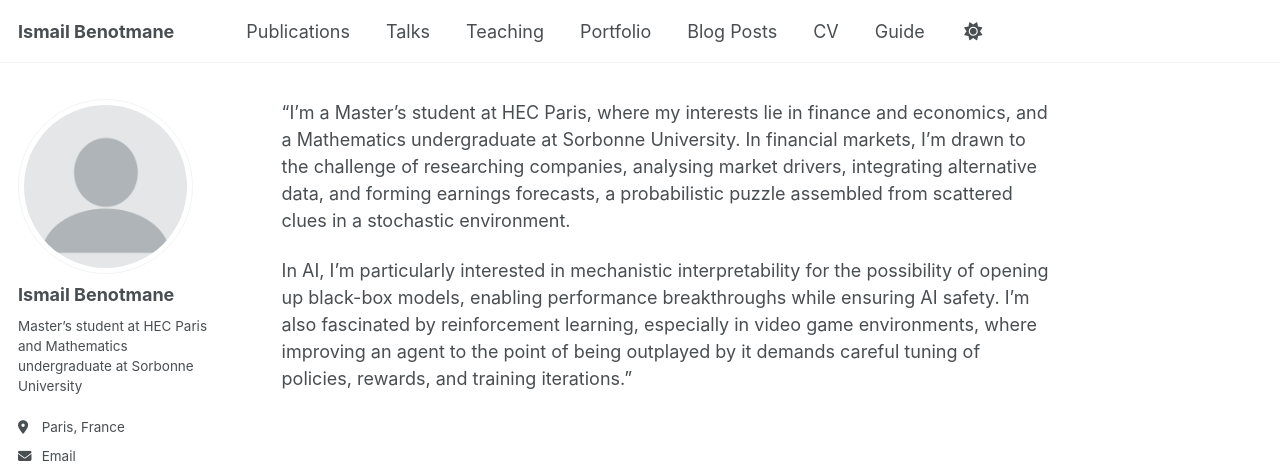
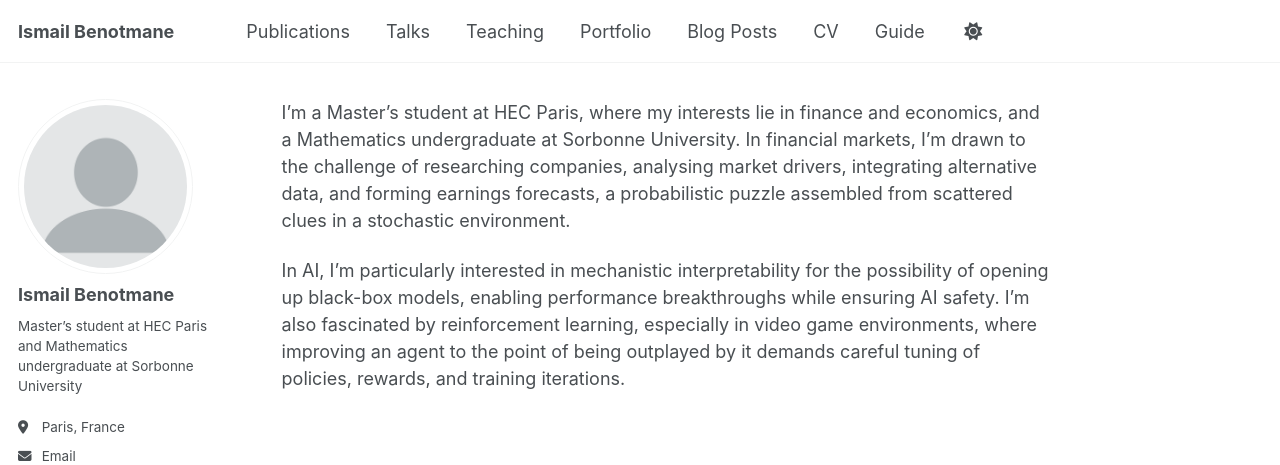
Before and after one commit to IsmailBenotmane/Ismail-Benotmane, a Jekyll site: the page built from _pages/about.md, in a window 1280 px wide. Shown: the top 465 px of the page. Built offline with Jekyll 4.4.1, drawn with Linux system fonts in a browser that asks for light colours; a script that is not in the unit is left out.

```diff
--- a/_pages/about.md
+++ b/_pages/about.md
@@ -6,6 +6,6 @@ redirect_from:
   - /about.html
 ---
 
-"I’m a Master’s student at HEC Paris, where my interests lie in finance and economics, and a Mathematics undergraduate at Sorbonne University. In financial markets, I’m drawn to the challenge of researching companies, analysing market drivers, integrating alternative data, and forming earnings forecasts, a probabilistic puzzle assembled from scattered clues in a stochastic environment.
+I’m a Master’s student at HEC Paris, where my interests lie in finance and economics, and a Mathematics undergraduate at Sorbonne University. In financial markets, I’m drawn to the challenge of researching companies, analysing market drivers, integrating alternative data, and forming earnings forecasts, a probabilistic puzzle assembled from scattered clues in a stochastic environment.
 
-In AI, I’m particularly interested in mechanistic interpretability for the possibility of opening up black-box models, enabling performance breakthroughs while ensuring AI safety. I’m also fascinated by reinforcement learning, especially in video game environments, where improving an agent to the point of being outplayed by it demands careful tuning of policies, rewards, and training iterations."
+In AI, I’m particularly interested in mechanistic interpretability for the possibility of opening up black-box models, enabling performance breakthroughs while ensuring AI safety. I’m also fascinated by reinforcement learning, especially in video game environments, where improving an agent to the point of being outplayed by it demands careful tuning of policies, rewards, and training iterations.
```
